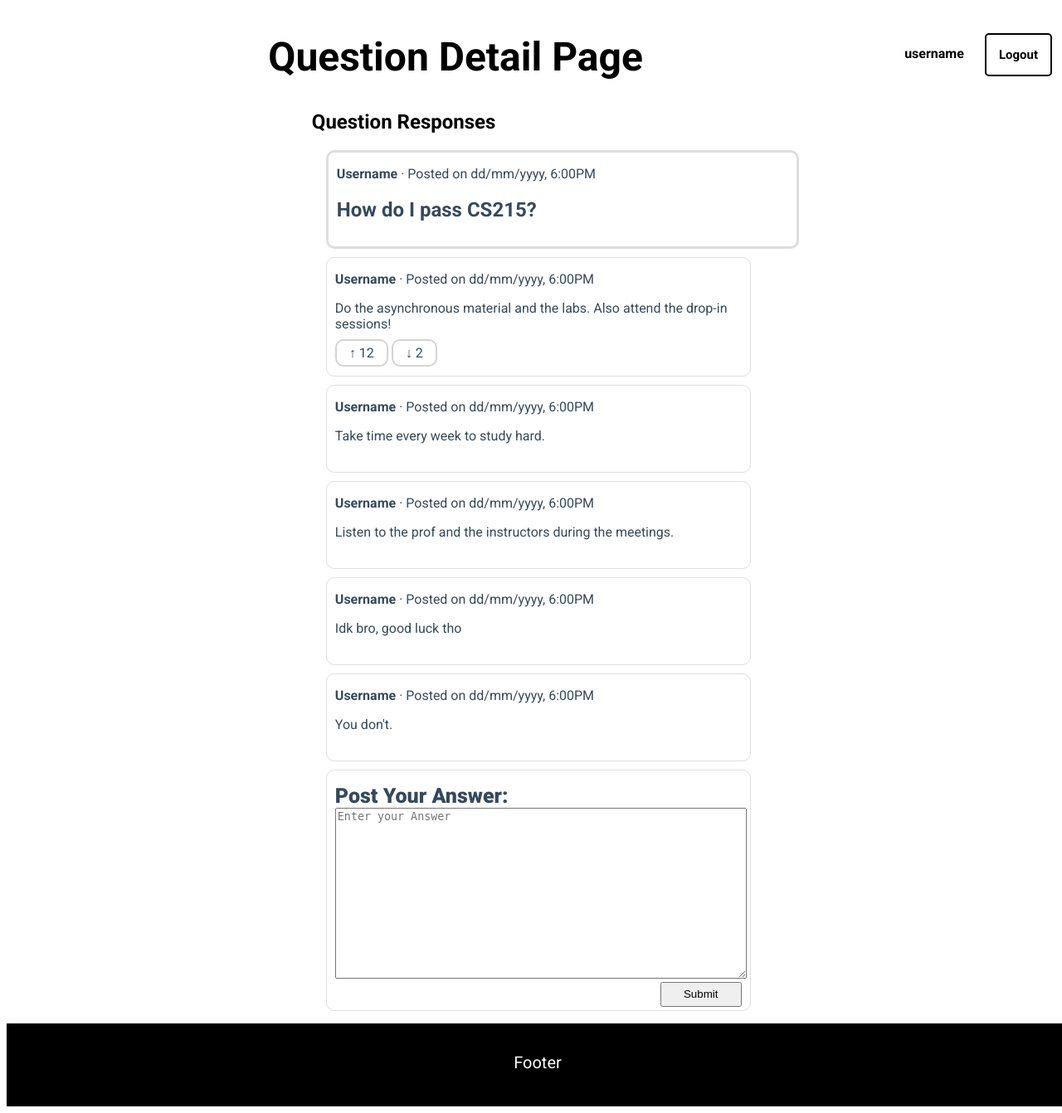
After one commit to SchmidtyBM/CS215, a PHP site: page /questionDetail.html in a window 1280 px wide. The commit adds this page. Shown: the whole page at 83% size. Run offline with PHP 8.4, Linux system fonts and the light colour scheme.

Commit message:
Add files via upload

```diff
--- /dev/null
+++ b/questionDetail.html
@@ -0,0 +1,105 @@
+<!DOCTYPE html>
+<html>
+
+<head>
+    <title>Question Detail</title>
+    <link rel="stylesheet" type="text/css" href="css/style.css" />
+</head>
+
+<body>
+    <div id="container">
+        <header id="header-auth">
+            <h1>
+                Question Detail Page
+                <a class="logout" href="login.html">Logout</a>
+                <div class="username">username</div>
+            </h1>
+        </header>
+
+        <main id="main-left">
+        </main>
+
+        <main id="main-center">
+            <h2>Question Responses</h2>
+            <div id="questionSection">
+                <p>
+                    <strong>
+                        Username
+                    </strong>
+                     · Posted on dd/mm/yyyy, 6:00PM
+                </p>
+                <h2>How do I pass CS215?</h2>
+            </div>
+
+            <div class="answer">
+                <p>
+                    <strong>
+                        Username
+                    </strong>
+                     · Posted on dd/mm/yyyy, 6:00PM
+                </p>
+                <p>Do the asynchronous material and the labs. Also attend the drop-in sessions!</p>
+                <a class="voteButton">↑ 12</a>
+                <a class="voteButton">↓ 2</a>
+            </div>
+
+            <div class="answer">
+                <p>
+                    <strong>
+                        Username
+                    </strong>
+                     · Posted on dd/mm/yyyy, 6:00PM
+                </p>
+                <p>Take time every week to study hard.</p>
+            </div>
+
+            <div class="answer">
+                <p>
+                    <strong>
+                        Username
+                    </strong>
+                     · Posted on dd/mm/yyyy, 6:00PM
+                </p>
+                <p>Listen to the prof and the instructors during the meetings.</p>
+            </div>
+
+            <div class="answer">
+                <p>
+                    <strong>
+                        Username
+                    </strong>
+                     · Posted on dd/mm/yyyy, 6:00PM
+                </p>
+                <p>Idk bro, good luck tho</p>
+            </div>
+
+            <div class="answer">
+                <p>
+                    <strong>
+                        Username
+                    </strong>
+                     · Posted on dd/mm/yyyy, 6:00PM
+                </p>
+                <p>You don't.</p>
+            </div>
+
+            <div class="answer">
+                <form class="auth-form" method="post">
+                    <p>
+                        <label for="question">Post Your Answer:</label>
+                        <textarea id="userAns" name="userAns" placeholder="Enter your Answer"></textarea>
+                        <input type="submit" value="Submit"/>
+                    </p>
+            </div>
+        </main>
+
+        <main id="main-right">
+        </main>
+
+        <footer id="footer-auth">
+            <p class="footer-text">Footer</p>
+        </footer>
+    </div>
+</body>
+
+</html>
--- a/style.css
+++ b/style.css
@@ -1,21 +1,33 @@
+@import url('https://fonts.googleapis.com/css2?family=Roboto:ital,wght@0,100;0,300;0,400;0,500;0,700;0,900;1,100;1,300;1,400;1,500;1,700;1,900&display=swap');
+
+
 body{
-    font-family: Arial, Helvetica, sans-serif;
-    font-size: 20px;
+    background-color: white;
+    font-family:"Roboto";
 }
+
 
 #container{
     display: grid;
-    grid-template-columns: 1fr 2fr 1fr;
-    grid-template-rows: 150px auto 100px;
+    grid-template-columns: 1fr 1.5fr 1fr;
+    grid-template-rows: 100px auto 100px;
+    grid-gap: 5px;
+
     min-height: 100vh;
-    /*width: 100vw; */
+
+    width: 100vw;
+    justify-items: center;
 }
 
-#header{
-    grid-column-start: 1;
-    grid-column-end: 4;
-    grid-row-start: 1;
-    grid-row-end: 2;
+
+header h1{
+    font-size: 300%;
+    text-align: center;
+    width: 100%
+}
+
+label[for="question"]{
+    font-weight: 800;
 }
 
 #main-left{
@@ -39,164 +51,97 @@ body{
     grid-row-end: 3;
 }
 
+textarea{
+    height: 300px;
+    width: 100%;
+}
 
-footer{
+#userAns{
+    height: 200px;
+    width: 100%;
+}
+
+label[for="question"]{
+    font-size: 25px;
+}
+
+
+input[type="submit"]{
+    height: 30px;
+    width: 20%;
+    float: right;
+}
+
+.username{
+    float: right;
+    padding-top: 15px;
+    padding-right: 25px;
+    font-size: 16px;
+}
+
+.logout {
+    font-size: 15px;
+    float: right;
+    color: black;
+    border: 2px solid black;
+    border-radius: 5px;
+    text-decoration: none;
+    padding: 15px;
+    margin-right: 20px;
+}
+
+.footer-text{
+    margin-top: 35px;
+    font-size: 20px;
+}
+
+#header-auth{
+    color: black;
+    width: 100%;
+    height: 100%;
+    grid-column-start: 1;
+    grid-column-end: 4;
+    grid-row-start: 1;
+    grid-row-end: 2;
+}
+
+#footer-auth{
+    background-color: black;;
+    color: white;
+    width: 100%;
+    text-align: center;
+
     grid-column-start: 1;
     grid-column-end: 4;
     grid-row-start: 3;
     grid-row-end: 4;
 }
-h1{
-    font-weight: bold;
-    font-size: 3em;
-    text-align: center;
-    padding: 10px;
+
+#questionSection{
+    margin: 10px 10px;
+    border: 3px solid #dedede;
+    border-radius: 10px;
+    width: 100%;
+    color: #34495E;
+    margin-left: 17px;
+    padding: 0px 10px 10px 10px;
 }
 
-/* START SIGNUP PAGE */
-
-#login{
-    font-size: 17px;
-    font-weight: normal;
-    text-align: right;
-    padding: 0px 25px 5px
+.answer{
+    margin: 10px 10px;
+    border: 1px solid #dedede;
+    border-radius: 10px;
+    width: 90%;
+    color: #34495E;
+    margin-left: 17px;
+    padding: 0px 10px 18px 10px;
 }
 
-#create-account{
-    padding-top: 10px;
-    padding-bottom: 20px;
+.voteButton {
+    border: 2px solid lightgray;
+    text-decoration: none;
+    background-color: white;
+    border-radius: 10px;
+    padding: 5px 15px 5px 15px;
     text-align: center;
 }
-
-.form div{
-    clear: both;
-    float: left
-
-}
-
-input{
-    display: block;
-    margin-top: 10px;
-    padding: 5px;
-}
-/*
-input[type="date"]{
-    background-color: #0080ff;
-    color: #ffffff;
-    border: none;
-    outline: none;
-    border-radius: 5px;
-}
-*/
-
-.form{
-    display: grid;
-    grid-template-columns: 1fr 1fr;
-    grid-template-rows: auto 40px;
-    border: 5px double black;
-    outline: 5px double black;
-    outline-offset: -20px;
-    margin: -20px;
-    padding: 20px;
-    justify-items: center;
-    border-radius: 20px;
-}
-
-.form-input{
-    padding: 10px 0px 20px 20px;
-
-}
-
-.left-container{
-    grid-column-start: 1;
-    grid-column-end: 2;
-    grid-row-start: 1;
-    grid-row-end: 2;
-}
-
-.right-container{
-    grid-column-start: 2;
-    grid-column-end: 3;
-    grid-row-start: 1;
-    grid-row-end: 2;
-}
-
-#submit-button{
-    padding-bottom: 5px;
-    grid-column-start: 1;
-    grid-column-end: 3;
-    grid-row-start: 2;
-    grid-row-end: 3;
-}
-
-.button{
-    font-size: 1.1em;
-    background: transparent;
-    border-radius: 4px;
-}
-
-/*END SIGNUP PAGE */
-
-/*START QUESTION MANAGEMENT PAGE */
-
-.logout{
-    color: black;
-    font-size: 15px;
-    float: right;
-    border: 2px solid black;
-    border-radius: 5px;
-    text-decoration: none;
-    padding: 7px;
-    margin-right: 20px;
-}
-
-h2 > button.button{
-    margin:0 auto;
-    display:block;
-    text-align:center;
-
-}
-
-.qa-content{
-    border: 2px solid black;
-    border-radius: 20px;
-    margin-bottom: 20px;
-    padding: 15px;
-}
-
-.question-content{
-    border: 2px solid black;
-    border-radius: 8px;
-    margin-bottom: 40px;
-    padding: 20px;
-}
-
-.answer-content{
-    border: 2px solid black;
-    border-radius: 8px;
-    margin: 0px 0px 20px 40px;
-    padding: 20px;
-}
-
-.user-info{
-    color: rgb(133, 133, 133);
-}
-span.image{
-    border: 2px solid black;
-    padding: 6px 2px 6px 2px;
-}
-
-span.user{
-    padding-right: 5px;
-}
-
-span.date-time{
-    padding-left: 10px;
-}
-
-.up-arrow, .down-arrow{
-    background: transparent;
-    border-radius: 100px;
-    margin: 2px;
-    font-size: 20px;
-}
```
Also changed, not shown: questionCreation.html (added, +43 -0 lines).
